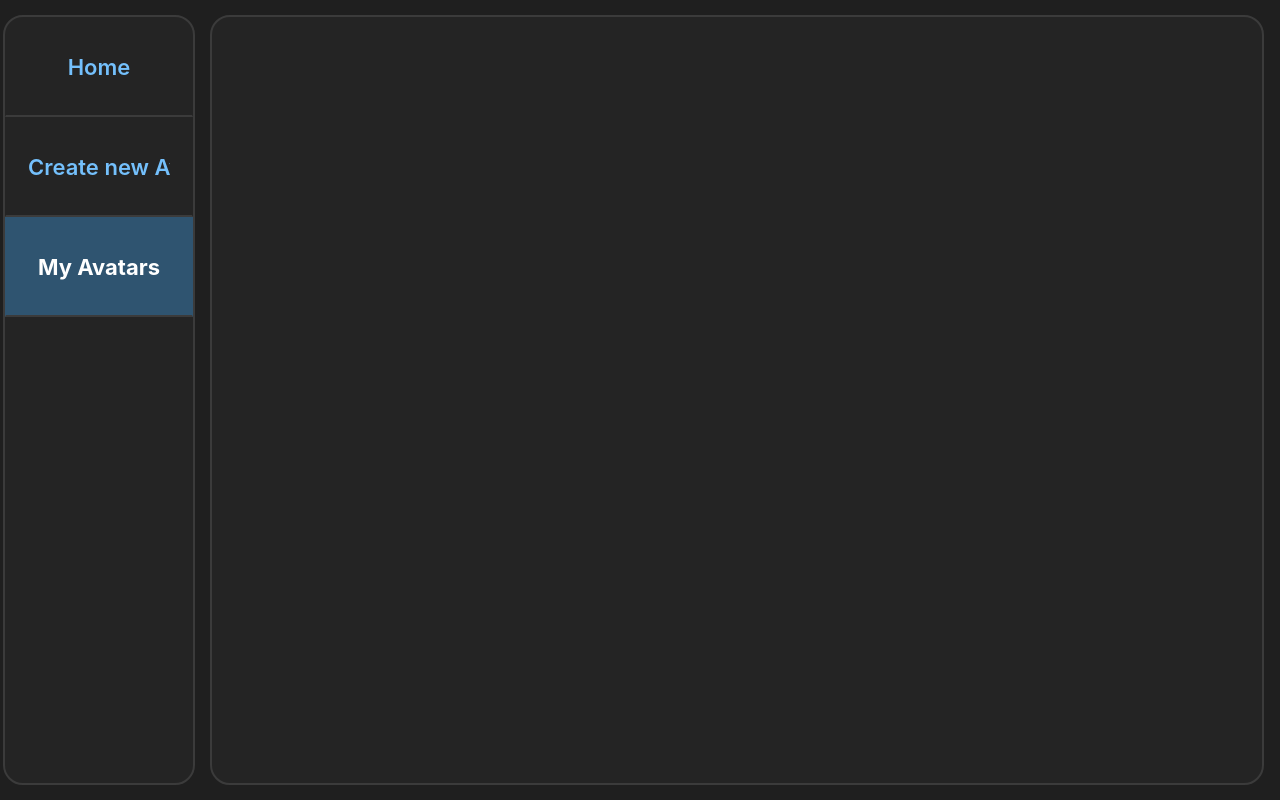
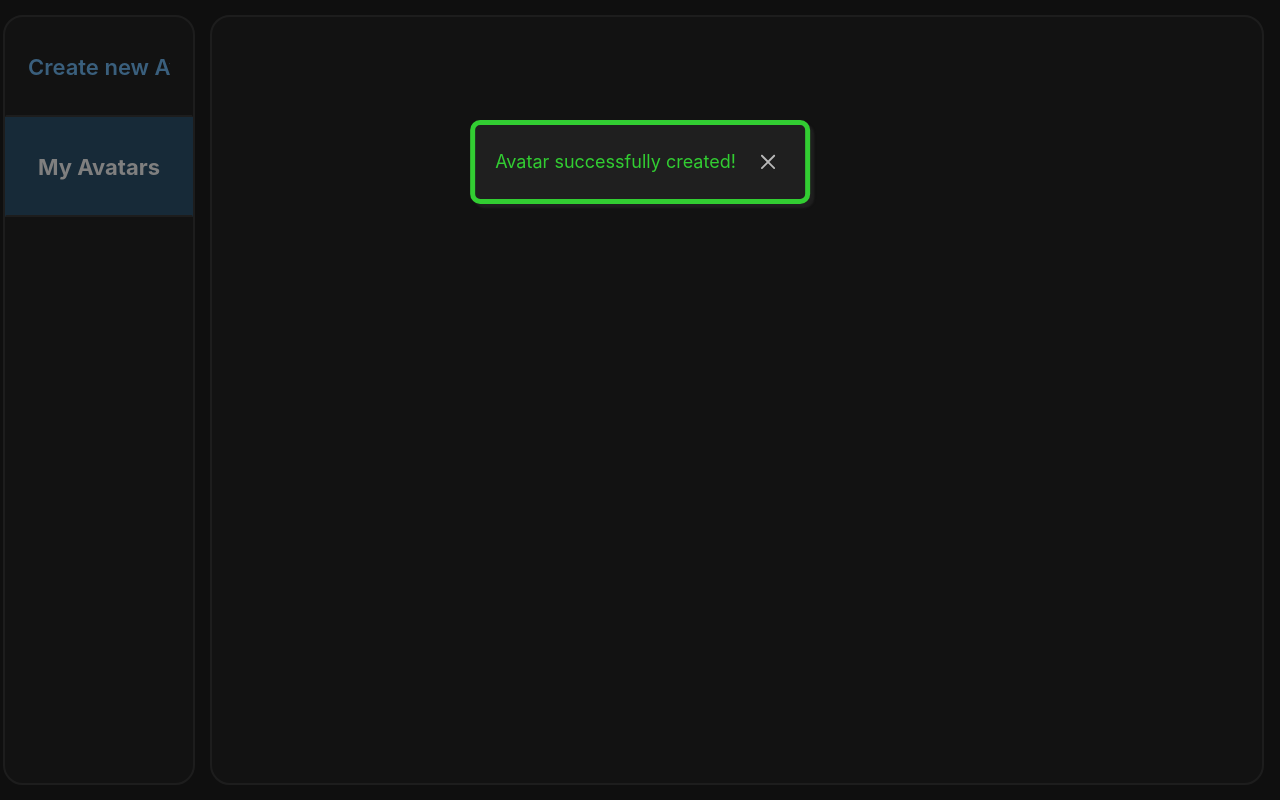
Before and after one commit to MartincsekLevente/React-AvatarCreator, a React (Vite) app: page /my-avatars in a window 1280 px wide. Built offline with nearby package versions, Linux system fonts and the light colour scheme.

Commit message:
Notifications in progress

```diff
--- a/src/Components/AvatarCardEditor/AvatarCardEditor.tsx
+++ b/src/Components/AvatarCardEditor/AvatarCardEditor.tsx
@@ -3,8 +3,10 @@ import { Button, Input, PasswordInput, SegmentedControl, Slider } from "@mantine
 import { ChangeEvent, useState } from "react";
 import { Validator } from "../../Services/Validator.ts";
 import { Gender, AvatarParams } from "../../Model/Avatar.ts";
+import { useNavigate } from "react-router-dom";
 
 export default function AvatarCardEditor() {
+    const navigate = useNavigate();
 
     const MIN_AGE = 18;
     const MAX_AGE = 90;
@@ -62,19 +64,29 @@ export default function AvatarCardEditor() {
     }
 
     function handleCreateAvatarClick() {
-        checkValidation();
+        if (checkValidation()) {
+            const avatarDetailsWithId = addIdToAvatar();
+            try {
+                const savedAvatars = JSON.parse(localStorage.getItem("avatars") || "[]");
+                localStorage.setItem("avatars", JSON.stringify([...savedAvatars, avatarDetailsWithId]));
+                navigate("/my-avatars");
+            } catch (e) {
+                console.error("Cannot save avatar!");
+            }
+        }
+    }
 
+    function addIdToAvatar() {
         const avatarDetailsWithId = {
             ...avatarDetails,
             id: crypto.randomUUID()
         }
         setAvatarDetails(avatarDetailsWithId);
-
-        const savedAvatars = JSON.parse(localStorage.getItem("avatars") || "[]");
-        localStorage.setItem("avatars", JSON.stringify([...savedAvatars, avatarDetailsWithId]));
+        return avatarDetailsWithId;
     }
 
     function checkValidation() {
+        return true;
     }
 
     return (
--- /dev/null
+++ b/src/Components/Notification/Notification.css
@@ -0,0 +1,47 @@
+#notif-container {
+    width: 100%;
+    height: 100%;
+    position: absolute;
+    background-color: rgba(0, 0, 0, 0.5);
+    z-index: 999;
+}
+
+.notif-overlay {
+    position: absolute;
+    left: 50%;
+    top: 15%;
+    transform: translate(-50%);
+    display: flex;
+    gap: 15px;
+    border-radius: 10px;
+    padding: 20px;
+    background-color: #1f1f1f;
+    box-shadow: 4px 4px 2px #1f1f1f;
+}
+
+.notif-overlay.success {
+    border: 5px solid limegreen;
+}
+
+.notif-overlay.failure {
+    border: 5px solid red;
+}
+
+.notif-message {
+    font-size: 18px;
+    display: flex;
+    align-self: center;
+}
+
+.notif-message.success {
+    color: limegreen;
+}
+
+.notif-message.failure {
+    color: red;
+}
+
+.notif-close-button {
+    display: flex;
+    align-self: center;
+}
--- /dev/null
+++ b/src/Components/Notification/Notification.tsx
@@ -0,0 +1,47 @@
+import './Notification.css';
+import { CloseButton } from "@mantine/core";
+import { useEffect } from "react";
+import { NotificationType } from "../../Model/Notification.ts";
+
+interface NotificationProps {
+    messages: string[],
+    visible: boolean,
+    type: NotificationType
+    onClose: () => void
+}
+
+export default function Notification({messages, visible, type, onClose}: NotificationProps) {
+
+    useEffect(() => {
+        //TODO
+    }, []);
+
+    function setTypeStyling() {
+
+    }
+
+    return visible ? (
+        <>
+            {visible &&
+                <div id="notif-container">
+                    <div className="notif-overlay success">
+                        <div className="notif-message success">
+                            {messages && messages.map((message, index) => {
+                                return <div className="notif-message-item" key={index}>
+                                    {message}
+                                </div>
+                            })}
+                        </div>
+                        <CloseButton
+                            className="notif-close-button"
+                            onClick={onClose}
+                            variant="transparent"
+                            size="lg">
+                        </CloseButton>
+                    </div>
+                </div>
+            }
+        </>
+    ) : null;
+
+}
--- a/src/Components/Sidebar/Sidebar.tsx
+++ b/src/Components/Sidebar/Sidebar.tsx
@@ -8,13 +8,6 @@ export default function Sidebar() {
 
     return (
         <div className="sidebar-container">
-            <Button onClick={() => navigate("/")}
-                    className={`navigation-button ${activePage.pathname === "/" ? "active" : ""}`}
-                    variant="subtle"
-                    size="md"
-                    radius="md">
-                Home
-            </Button>
             <Button onClick={() => navigate("/create-avatar")}
                     className={`navigation-button ${activePage.pathname === "/create-avatar" ? "active" : ""}`}
                     variant="subtle"
--- /dev/null
+++ b/src/Model/Notification.ts
@@ -0,0 +1,4 @@
+export enum NotificationType {
+    SUCCESS,
+    FAILURE,
+}
--- a/src/Pages/HomePage.tsx
+++ b/src/Pages/HomePage.tsx
@@ -1,13 +1,8 @@
 import './HomePage.css';
 import Sidebar from "../Components/Sidebar/Sidebar.tsx";
+import { Navigate } from "react-router-dom";
 
 export default function HomePage() {
 
-    return (
-        <div className="home-page-container">
-            <Sidebar></Sidebar>
-            <div className={"home-page-overlay"}></div>
-        </div>
-
-    );
+    return <Navigate to="/create-avatar" replace/>;
 }
--- a/src/Pages/MyAvatarsPage.tsx
+++ b/src/Pages/MyAvatarsPage.tsx
@@ -3,10 +3,13 @@ import Sidebar from "../Components/Sidebar/Sidebar.tsx";
 import { useEffect, useState } from "react";
 import { AvatarParams } from "../Model/Avatar.ts";
 import AvatarCard from "../Components/AvatarCard/AvatarCard.tsx";
+import Notification from "../Components/Notification/Notification.tsx";
+import { NotificationType } from "../Model/Notification.ts";
 
 export default function MyAvatarsPage() {
 
-    const [avatars, setAvatars] = useState<AvatarParams[]>();
+    const [avatars, setAvatars] = useState<AvatarParams[]>([]);
+    const [notifVisible, setNotifVisible] = useState(true);
 
     useEffect(() => {
         const savedAvatars = JSON.parse(localStorage.getItem("avatars") || "[]");
@@ -14,7 +17,7 @@ export default function MyAvatarsPage() {
     }, []);
 
     function handleDeleteAvatarButtonClick(avatarId: string) {
-        const updatedAvatars = avatars?.filter((avatar) => avatar.id !== avatarId);
+        const updatedAvatars = avatars.filter((avatar) => avatar.id !== avatarId);
         setAvatars(updatedAvatars);
         localStorage.setItem("avatars", JSON.stringify(updatedAvatars));
     }
@@ -22,7 +25,13 @@ export default function MyAvatarsPage() {
     return (
         <div className="my-avatars-container">
             <Sidebar></Sidebar>
-            <div className={"my-avatars-page-overlay"}>
+            <Notification
+                messages={["Avatar successfully created!"]}
+                visible={notifVisible}
+                type={NotificationType.SUCCESS}
+                onClose={() => setNotifVisible(false)}>
+            </Notification>
+            <div className="my-avatars-page-overlay">
                 {avatars && avatars.map((avatar) => {
                     return (
                         <div key={avatar.id}>
```
